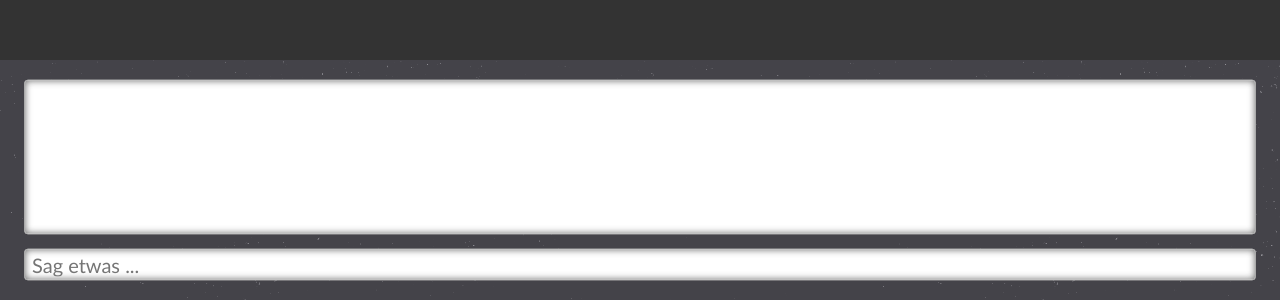
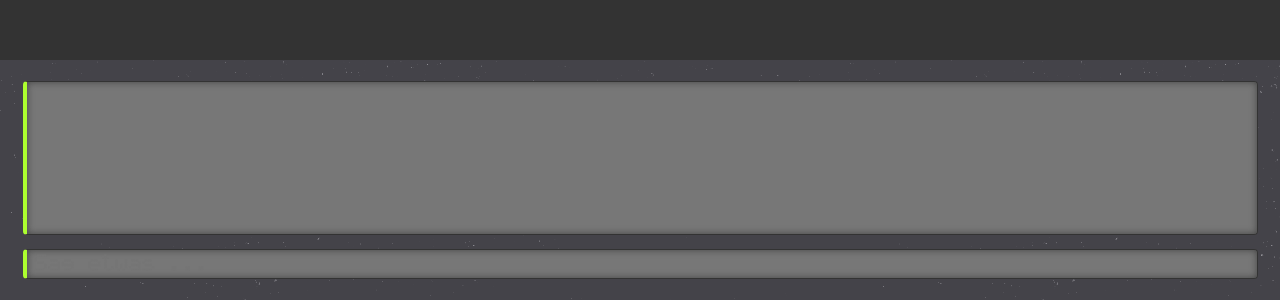
Before and after one commit to KLINGTdotNET/webrtc-video-chat, a plain HTML site: page src/index.html in a window 1280 px wide. Shown: the part 500-800 px from the top of the page. Drawn offline with Linux system fonts and the light colour scheme.

Commit message:
added some fonts and changed the textarea style

```diff
--- a/src/css/main.css
+++ b/src/css/main.css
@@ -1,3 +1,13 @@
+@font-face {
+    font-family: "Ericssong";
+    src: url('../fonts/ericssonga628.TTF');
+}
+
+@font-face {
+    font-family: "fs_blok";
+    src: url('../fonts/fs_blok.ttf');
+}
+
 body {
     width: 100%;
     margin: 0;
@@ -9,8 +19,8 @@ body {
 }
 
 .ds-sans {
-    font-family: "Droid Sans", "Calibri", sans-serif;
-    font-size: 20px;
+    font-family: "fs_blok", "Ericssong", monospace;
+    font-size: 22px;
 }
 
 .ds-video {
@@ -27,17 +37,33 @@ body {
     width: 95%;
     padding: 3px 7px;
     margin: 10px 0 5px 0;
-    border: 1px solid #AAAAAA;
+    border: 1px solid #333;
+    border-left: 4px solid greenyellow;
+    background-color: #777;
+    color: greenyellow;
     border-radius: 4px;
     resize: none;
+}
+
+.ds-messages:hover {
 }
 
 .ds-message {
     width: 95%;
     padding: 3px 7px;
-    border: 1px solid #AAAAAA;
+    border: 1px solid #333;
+    border-left: 4px solid greenyellow;
+    background-color: #777;
+    color: greenyellow;
     border-radius: 4px;
     margin: 5px 0 10px 0;
+}
+
+.ds-message:hover {
+    border-color: greenyellow;
+    -webkit-box-shadow: 0px 0px 7px 0px greenyellow;
+    -moz-box-shadow:    0px 0px 7px 0px greenyellow;
+    box-shadow:         0px 0px 7px 0px greenyellow;
 }
 
 .ds-inset-shadow {
--- a/src/index.html
+++ b/src/index.html
@@ -9,7 +9,7 @@
         </div>
         <div class="ds-chat" id="chat-div">
             <div class="ds-vcenter">
-                <textarea name="chat" id="messages-div" class="ds-messages ds-sans ds-inset-shadow"></textarea>
+                <textarea name="chat" id="messages-div" class="ds-messages ds-sans ds-inset-shadow" disabled="yes"></textarea>
                 <input type="text" id="message-div" placeholder="Sag etwas ..." name="message" class="ds-message ds-sans ds-inset-shadow">
                 </div>
             </div>
--- a/src/js/main.js
+++ b/src/js/main.js
@@ -28,4 +28,5 @@ darkStar.main = function(){
     }
 }();
 
+// initial resize
 darkStar.main.resizeChatDiv();
```
Also changed, not shown: src/fonts/read me.txt (added, +29 -0 lines), src/fonts/ericssonga628.TTF (added), src/fonts/fs_blok.ttf (added), src/fonts/fs_blok_mix.ttf (added), src/fonts/fs_blok_sc.ttf (added), src/fonts/license.txt (added).
